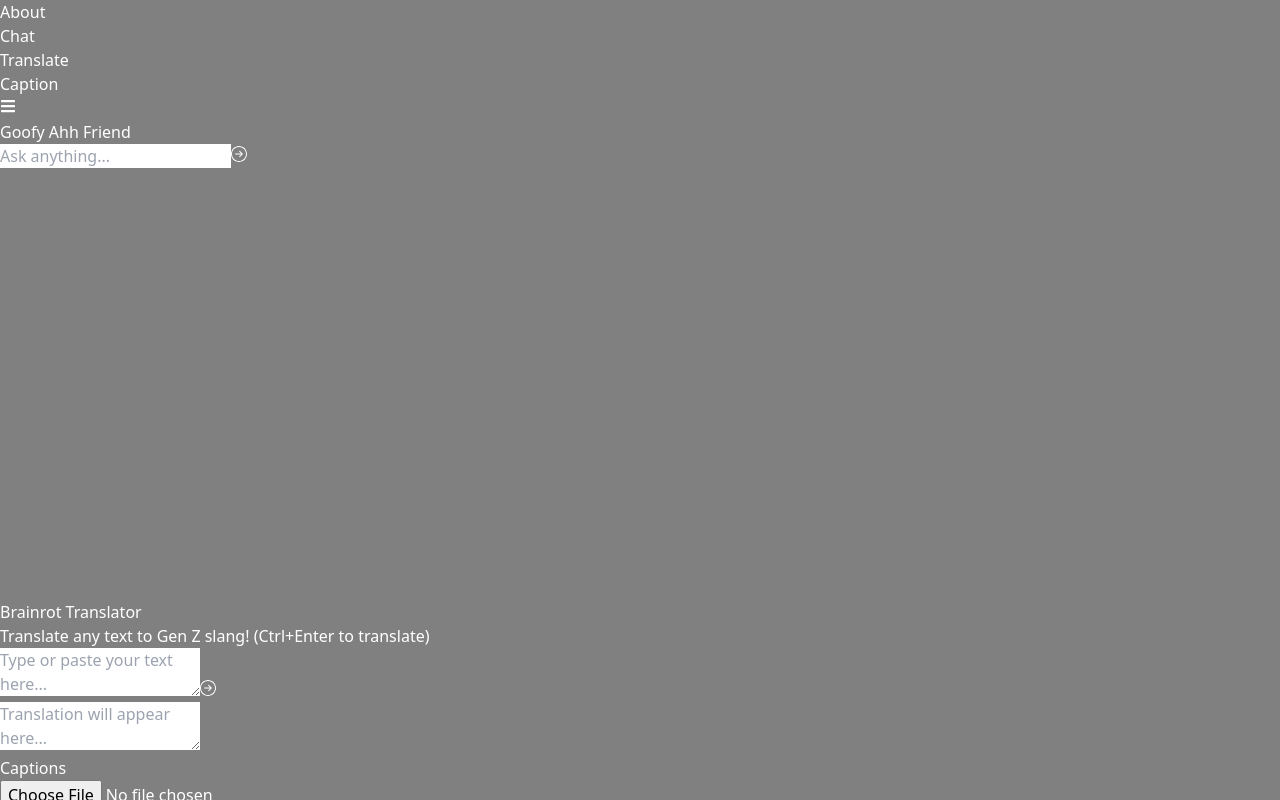
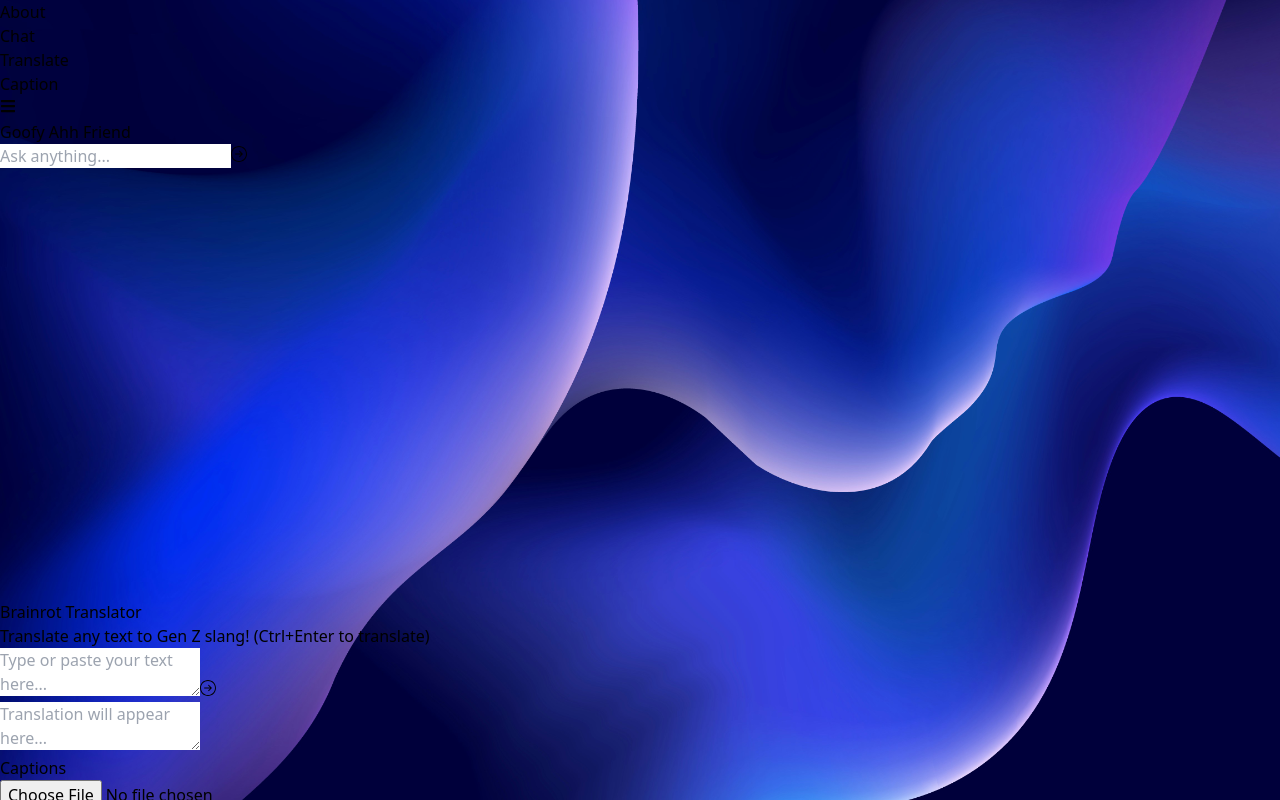
Before and after one commit to maheen453/spurhacks, a React (Vite) app in the folder frontend/: page / in a window 1280 px wide. Before the commit this address led to /#caption. Shown: the top 800 px of the page. Built offline with nearby package versions, Linux system fonts and the light colour scheme.

Commit message:
background image

```diff
--- a/frontend/src/components/Chatbox.jsx
+++ b/frontend/src/components/Chatbox.jsx
@@ -136,7 +136,7 @@ const ChatBox = () => {
       </div>
 
       {/* Title and Input Container */}
-      <div className={`w-full transition-all duration-500 ease-in-out ${messages.length > 0 ? 'mt-6' : 'my-auto'}`}>
+      <div className={`w-full transition-all duration-500 ease-in-out ${messages.length > 0 ? 'mt-2' : 'my-auto'}`}>
 
         {messages.length === 0 && (
             <h2 className="text-3xl font-bold text-center text-gray-800 mb-6">
--- a/frontend/src/index.css
+++ b/frontend/src/index.css
@@ -8,9 +8,14 @@ html, body {
 }
 
 body {
-  background: gray;
-  color: #fff;
+  background: gray,;
+  background-image: url(assets/spursbackground.jpg);
+  background-size: cover;
+  background-attachment: fixed;
+  background-repeat: no-repeat;
 }
+
+
 
 /* From Uiverse.io by gohar_7145
 .outline {
```
Also changed, not shown: frontend/src/assets/spursbackground.jpg (added).
